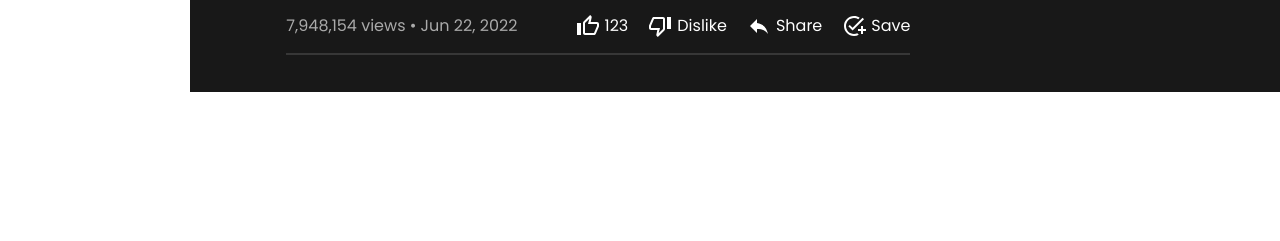
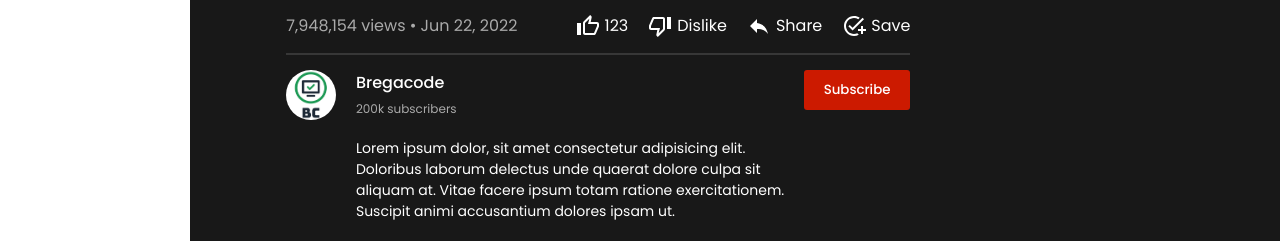
Before and after one commit to bregarulai/vidShare, a React (Create React App) app in the folder frontend-react/: page /video/test in a window 1280 px wide. Shown: the part 849-1090 px from the top of the page. Before the commit the page ends 949 px from the top, so only its background shows below. Built offline with nearby package versions, Linux system fonts and the light colour scheme.

Commit message:
finished channel detail section for video page

```diff
--- a/frontend-react/src/components/Card/cardStyles.ts
+++ b/frontend-react/src/components/Card/cardStyles.ts
@@ -24,6 +24,7 @@ export const ChannelImage = styled.img`
     height: 36px;
     border-radius: 50%;
     background-color: #999999;
+    object-fit: cover;
 `
 
 export const Texts = styled.div`
--- a/frontend-react/src/pages/Video/Video.tsx
+++ b/frontend-react/src/pages/Video/Video.tsx
@@ -7,15 +7,24 @@ import AddTaskOutlinedIcon from '@mui/icons-material/AddTaskOutlined';
 import {
   Button,
   Buttons,
+  Channel,
+  ChannelCounter,
+  ChannelDescription,
+  ChannelDetail,
+  ChannelInfo,
+  ChannelName,
   Container,
   Content,
   Details,
   Hr,
+  Image,
   Info,
   Recommendation,
+  Subscribe,
   Title,
   VideoWrapper,
 } from './videoStyles';
+import channelLogo from '../../img/logo1.png';
 
 const Video = () => {
   return (
@@ -51,6 +60,22 @@ const Video = () => {
           </Buttons>
         </Details>
         <Hr />
+        <Channel>
+          <ChannelInfo>
+            <Image src={channelLogo} alt='logo' />
+            <ChannelDetail>
+              <ChannelName>Bregacode</ChannelName>
+              <ChannelCounter>200k subscribers</ChannelCounter>
+              <ChannelDescription>
+                Lorem ipsum dolor, sit amet consectetur adipisicing elit.
+                Doloribus laborum delectus unde quaerat dolore culpa sit aliquam
+                at. Vitae facere ipsum totam ratione exercitationem. Suscipit
+                animi accusantium dolores ipsam ut.
+              </ChannelDescription>
+            </ChannelDetail>
+          </ChannelInfo>
+          <Subscribe>Subscribe</Subscribe>
+        </Channel>
       </Content>
       <Recommendation>Recommendation</Recommendation>
     </Container>
--- a/frontend-react/src/pages/Video/videoStyles.ts
+++ b/frontend-react/src/pages/Video/videoStyles.ts
@@ -45,3 +45,47 @@ export const Hr = styled.hr`
     margin: 15px 0px;
     border: 0.5px solid ${({theme}) => theme.soft};
 `
+
+export const Channel = styled.div`
+    display: flex;
+    justify-content: space-between;
+`
+
+export const ChannelInfo = styled.div`
+    display: flex;
+    gap: 20px;
+`
+export const ChannelDetail = styled.div`
+    display: flex;
+    flex-direction: column;
+`
+export const ChannelName = styled.span`
+    font-weight: 500;
+`
+export const ChannelCounter = styled.span`
+    margin-top: 5px;
+    margin-bottom: 20px;
+    color: ${({theme}) => theme.textSoft};
+    font-size: 12px;
+`
+export const ChannelDescription = styled.p`
+    font-size: 14px;
+`
+export const Image = styled.img`
+    width: 50px;
+    height: 50px;
+    border-radius: 50%;
+    object-fit: cover;
+    background-color: #999999;
+`
+export const Subscribe = styled.button`
+    outline: none;
+    border: none;
+    background-color: #cc1a00;
+    font-weight: 500;
+    color: white;
+    border-radius: 3px;
+    height: max-content;
+    padding: 10px 20px;
+    cursor: pointer;
+`
```
